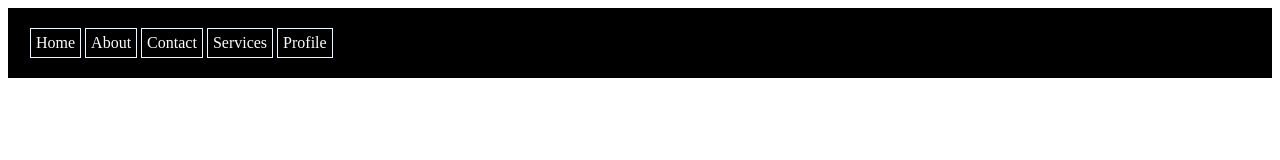
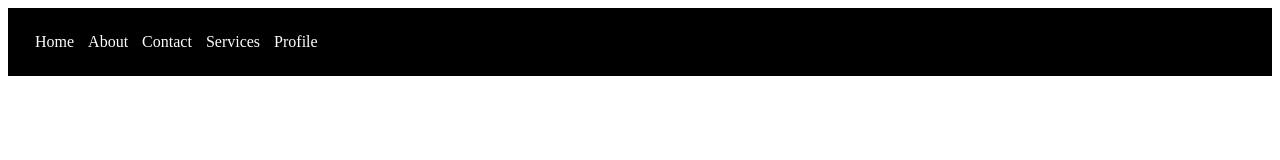
Before and after one commit to amar-jondhalekar/Web-Development-Fundamentals, a plain HTML site: page CSS/Responsive Design(FlexBox & Grid))/2_Display_flex.html in a window 1280 px wide. Drawn offline with Linux system fonts and the light colour scheme.

Commit message:
changes in display flex

```diff
--- a/CSS/Responsive Design(FlexBox & Grid))/2_Display_flex.html
+++ b/CSS/Responsive Design(FlexBox & Grid))/2_Display_flex.html
@@ -14,7 +14,6 @@
             color: white;
             text-decoration: none;
             padding: 5px;
-            border: 1px solid aliceblue;
             margin: 0px 2px;
             cursor: pointer;
         }
```
